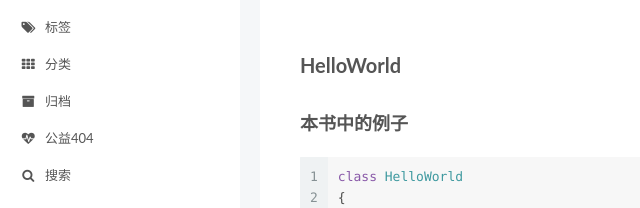
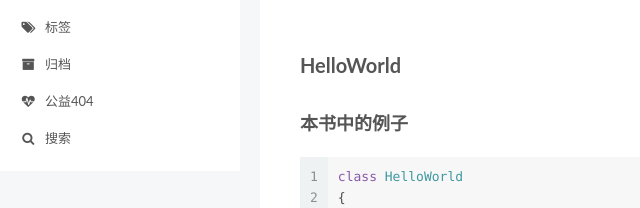
Before and after one commit to at2008/at2008.github.io, a plain HTML site: page 2017/12/13/CSharp本质论笔记-第1章-CSharp概述/index.html in a window 1280 px wide. Shown: the part 163-371 px from the top of the page, 0-640 px from the left. Drawn offline with nearby package versions, Linux system fonts and the light colour scheme; some packages are replaced by stand-ins of ours.

Commit message:
Site updated: 2017-12-13 22:30:03

```diff
--- a/2017/12/13/CSharp本质论笔记-第1章-CSharp概述/index.html
+++ b/2017/12/13/CSharp本质论笔记-第1章-CSharp概述/index.html
@@ -220,16 +220,6 @@
               <i class="menu-item-icon fa fa-fw fa-tags"></i> <br />
 
             标签
-          </a>
-        </li>
-
-
-        <li class="menu-item menu-item-categories">
-          <a href="/categories/" rel="section">
-
-              <i class="menu-item-icon fa fa-fw fa-th"></i> <br />
-
-            分类
           </a>
         </li>
 
```
Also changed, not shown: 2017/12/13/CSharp本质论笔记-第2章-数据类型/index.html (+0 -10 lines), 404.html (+0 -10 lines), archives/2017/12/index.html (+0 -10 lines), archives/2017/index.html (+0 -10 lines), archives/index.html (+0 -10 lines), baidu_verify_kfTD56wAvN.html (+0 -10 lines), categories/index.html (+0 -10 lines), googleabaa0d62ac95ee22.html (+0 -10 lines), index.html (+0 -10 lines), tags/CSharp/index.html (+0 -10 lines), tags/index.html (+0 -10 lines).
